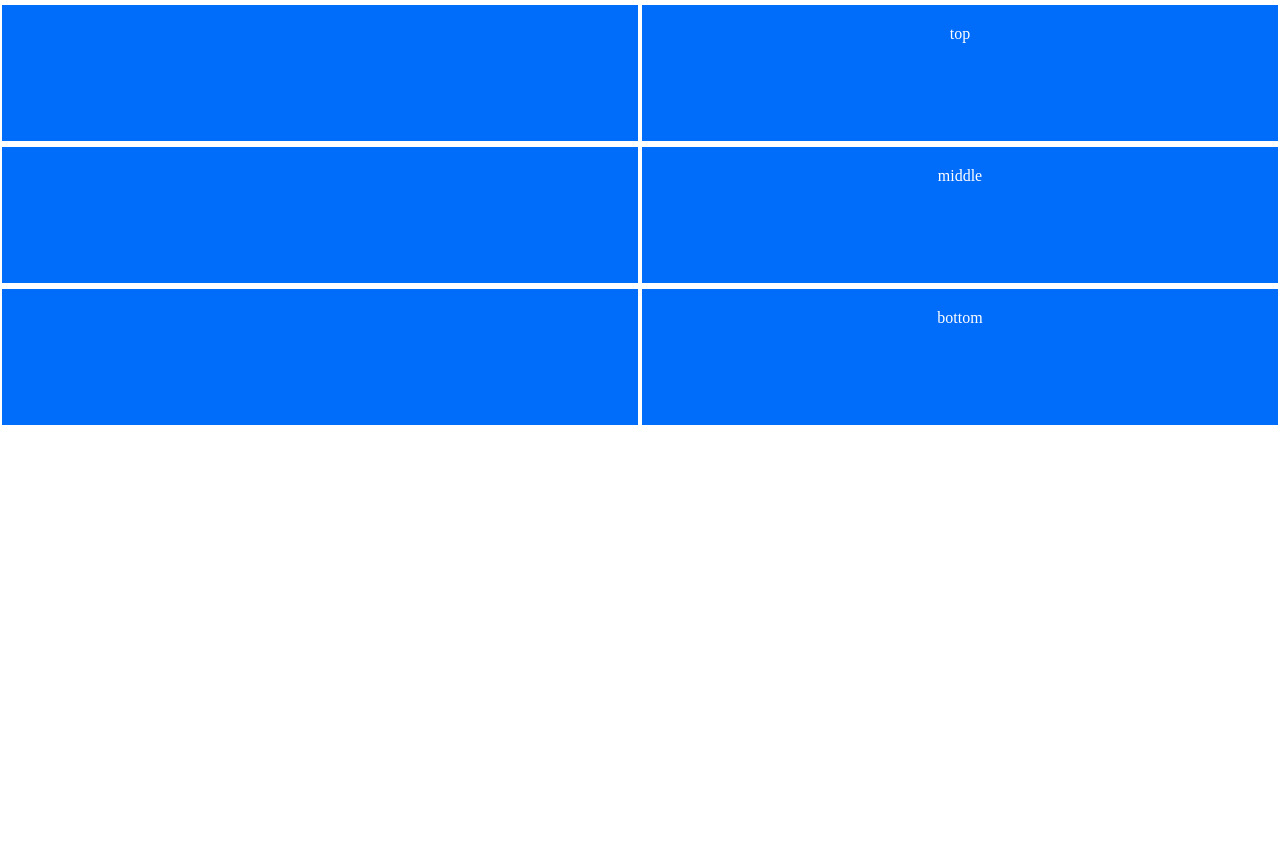
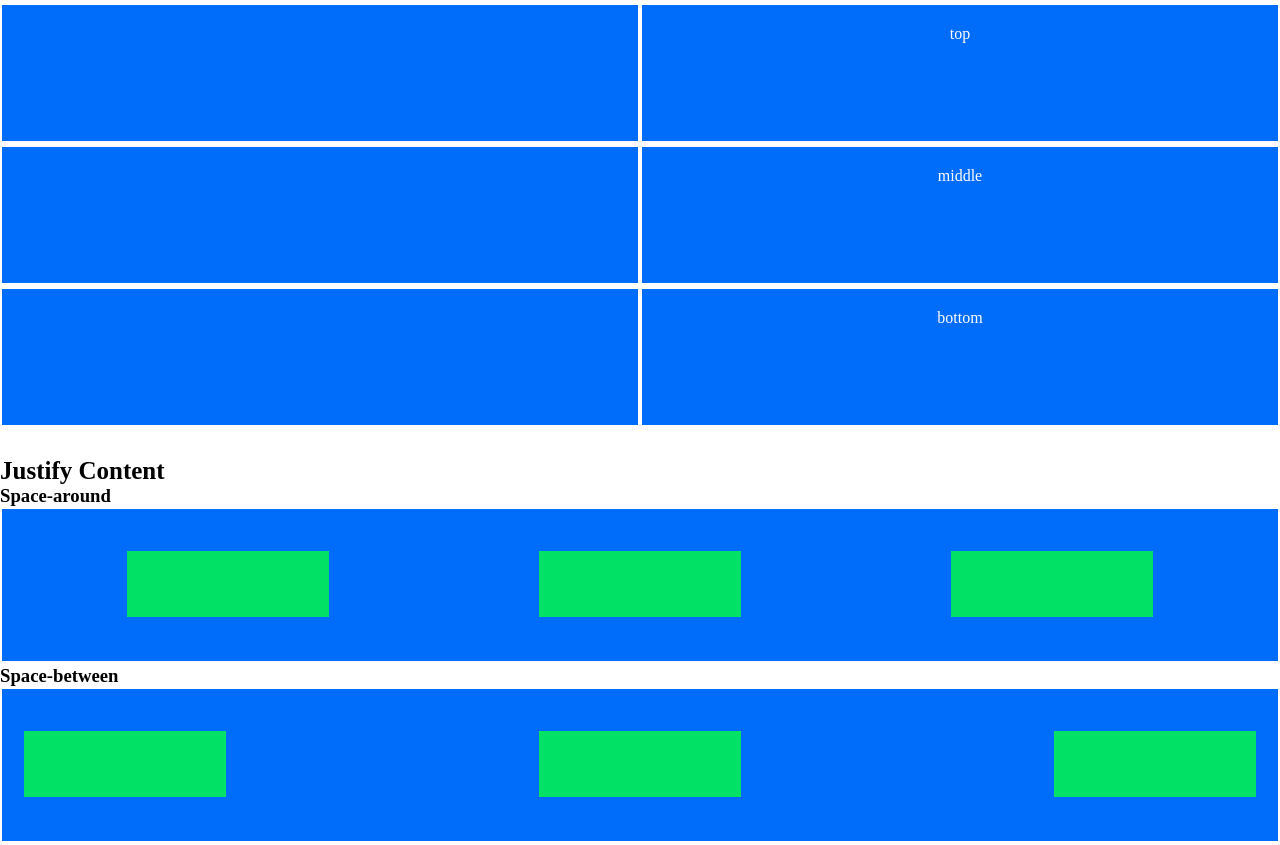
Before and after one commit to GianMarcoPimentel/html-css-12bool, a plain HTML site: page index.html in a window 1280 px wide. Shown: the part 2343-3188 px from the top of the page. Before the commit the page ends 2772 px from the top, so only its background shows below. Drawn offline with Linux system fonts and the light colour scheme.

Commit message:
fine tutte le row con contenitori Nested green

```diff
--- a/css/style.css
+++ b/css/style.css
@@ -14,3 +14,9 @@ h1{
     background-color: #00E165;
     border-color: #006CFA ;
 }
+.space-around{
+    justify-content: space-around;
+}
+.space-between{
+    justify-content: space-between;
+}
--- a/index.html
+++ b/index.html
@@ -262,7 +262,7 @@
                 middle
             </div>
         </div>
-        <div class="row">
+        <div class="row mb">
             <div class="col-6 height">
 
             </div>
@@ -271,6 +271,43 @@
             </div>
         </div>
     </div>
+    <h1>Justify Content</h1>
+    <h3>Space-around</h3>
+    <div class="container">
+        <div class="row">
+            <div class="col-12">
+                <div class="row padding space-around">
+                    <div class="col-2 green">
+
+                    </div>
+                    <div class="col-2 green">
+
+                    </div>
+                    <div class="col-2 green">
+
+                    </div>
+                </div>
+            </div>
+        </div>
+    </div>
+    <h3>Space-between</h3>
+    <div class="container">
+        <div class="row">
+            <div class="col-12">
+                <div class="row padding space-between">
+                    <div class="col-2 green">
+
+                    </div>
+                    <div class="col-2 green">
+
+                    </div>
+                    <div class="col-2 green">
+
+                    </div>
+                </div>
+            </div>
+        </div>
+    </div>
 
 </body>
 </html>
```
